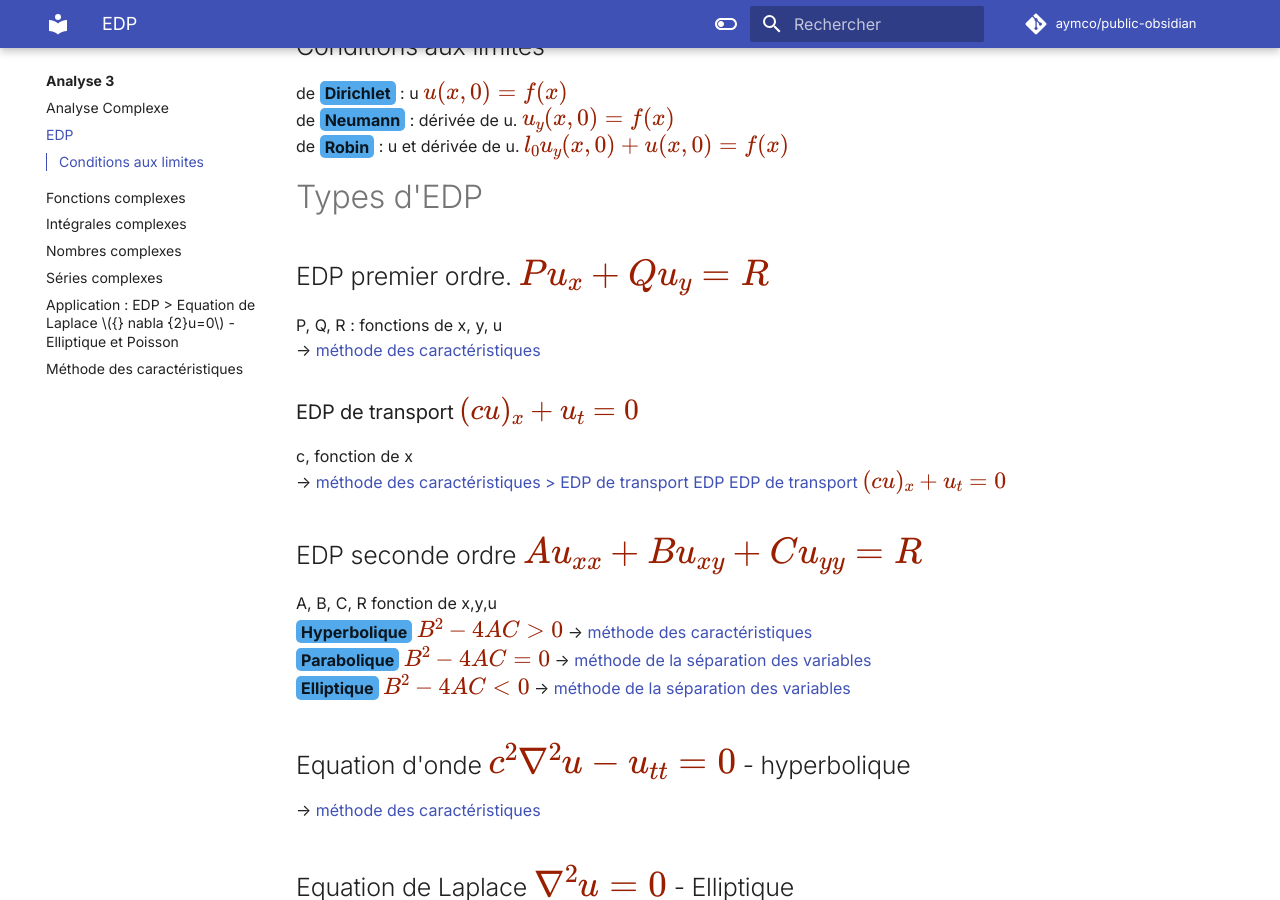
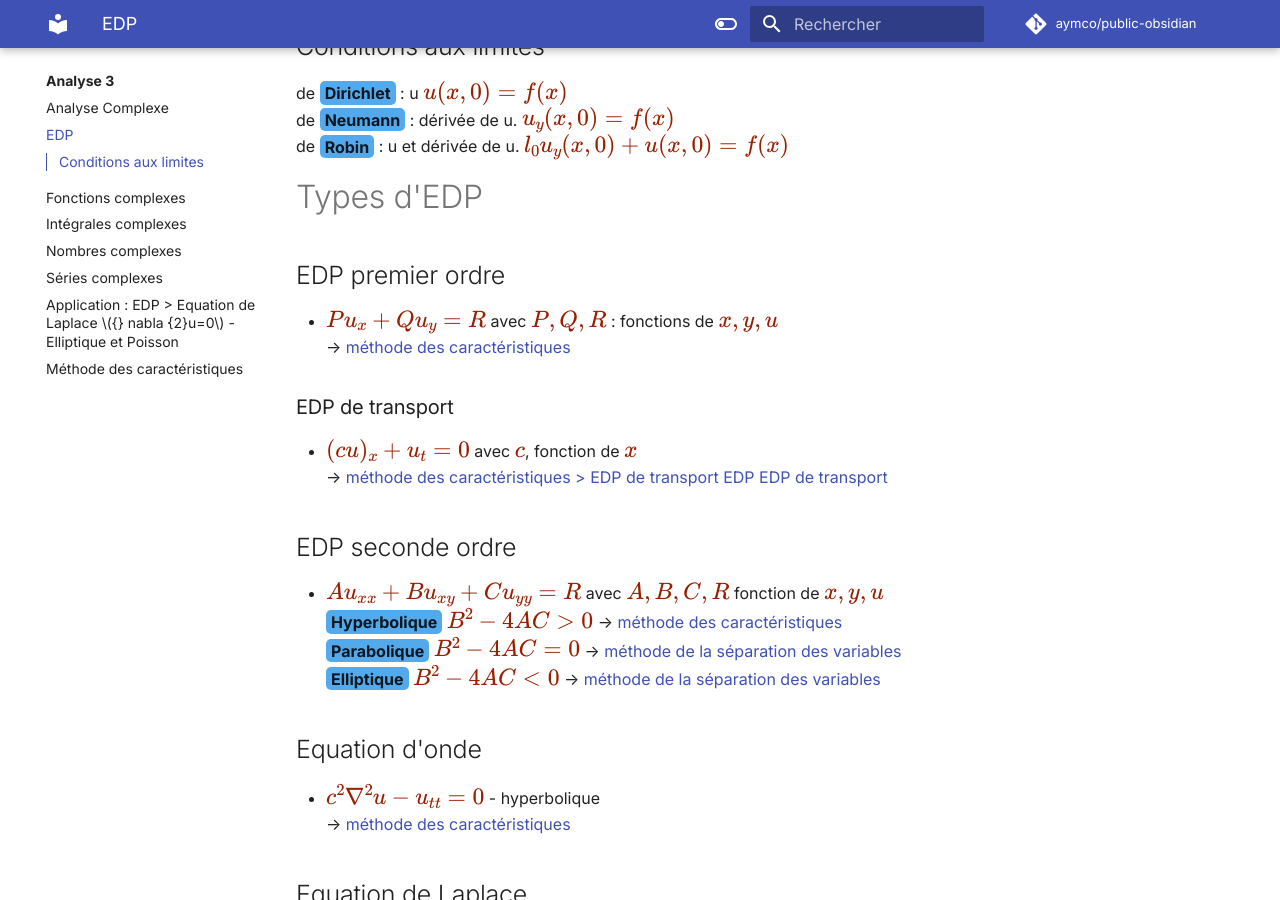
Before and after one commit to Aymco/public-obsidian, an MkDocs documentation site: the page built from docs/Analyse 3/EDP.md, in a window 1280 px wide and 900 px high, scrolled down 551 px. Built offline with MkDocs 1.6.1 and Material for MkDocs 9.7.7, drawn with Linux system fonts in a browser that asks for light colours; comment, search, counter and statistics services are not loaded.

Commit message:
PUSH NOTE : EDP.md

```diff
--- a/docs/Analyse 3/EDP.md
+++ b/docs/Analyse 3/EDP.md
@@ -25,22 +25,31 @@ de **Dirichlet** : u               $u(x,0)=f(x)$
 de **Neumann** :  dérivée de u.   $u_y(x,0)=f(x)$
 de **Robin** :  u et dérivée de u.  $l_{0}u_y(x,0)+u(x,0)=f(x)$
 # Types d'EDP
-## EDP premier ordre. $Pu_x+Qu_y=R$
-P, Q, R : fonctions de x, y, u
+## EDP premier ordre
+
+- $Pu_x+Qu_y=R$ avec $P, Q, R$ : fonctions de $x, y, u$
 → [méthode des caractéristiques](m%C3%A9thode%20des%20caract%C3%A9ristiques.md)
-### EDP de transport $(cu)_{x}+u_{t}= 0$
-c, fonction de x
-→ [méthode des caractéristiques > EDP de transport EDP EDP de transport $(cu)_{x}+u_{t}= 0$](m%C3%A9thode%20des%20caract%C3%A9ristiques.md#edp-de-transport-edp-edp-de-transport-dollarcuxut-0dollar)
-## EDP seconde ordre $Au_{xx}+Bu_{xy}+Cu_{yy}=R$
-A, B, C, R fonction de x,y,u
+### EDP de transport
+
+- $(cu)_{x}+u_{t}= 0$ avec $c$, fonction de $x$
+→ [méthode des caractéristiques > EDP de transport EDP EDP de transport](m%C3%A9thode%20des%20caract%C3%A9ristiques.md#edp-de-transport-edp-edp-de-transport)
+## EDP seconde ordre
+
+- $Au_{xx}+Bu_{xy}+Cu_{yy}=R$ avec $A, B, C, R$ fonction de $x,y,u$
 **Hyperbolique** $B^{2}-4AC>0$ → [méthode des caractéristiques](m%C3%A9thode%20des%20caract%C3%A9ristiques.md)
 **Parabolique** $B^{2}-4AC=0$ → [méthode de la séparation des variables](m%C3%A9thode%20de%20la%20s%C3%A9paration%20des%20variables.md)
 **Elliptique** $B^{2}-4AC<0$ → [méthode de la séparation des variables](m%C3%A9thode%20de%20la%20s%C3%A9paration%20des%20variables.md)
-## Equation d'onde $c^{2}\nabla^{2}u-u_{tt}=0$ - hyperbolique
+## Equation d'onde
+
+- $c^{2}\nabla^{2}u-u_{tt}=0$ - hyperbolique
 → [méthode des caractéristiques](m%C3%A9thode%20des%20caract%C3%A9ristiques.md)
-## Equation de Laplace ${}\nabla^{2}u=0$ - Elliptique
+## Equation de Laplace
+
+- ${}\nabla^{2}u=0$ - Elliptique
 → [méthode de la séparation des variables](m%C3%A9thode%20de%20la%20s%C3%A9paration%20des%20variables.md)
-## Equation de diffusion ${}\alpha \nabla^{2}u-u_{t}=0$ - Parabolique
+## Equation de diffusion
+
+- ${}\alpha \nabla^{2}u-u_{t}=0$ - Parabolique
 → [méthode de la séparation des variables](m%C3%A9thode%20de%20la%20s%C3%A9paration%20des%20variables.md)
 
 - *Caractéristiques inutilisables* : dégénérées car parallèles à l’axe des x
```
Also changed, not shown: other parts of docs/Analyse 3/EDP.md (+1 -1 lines).
